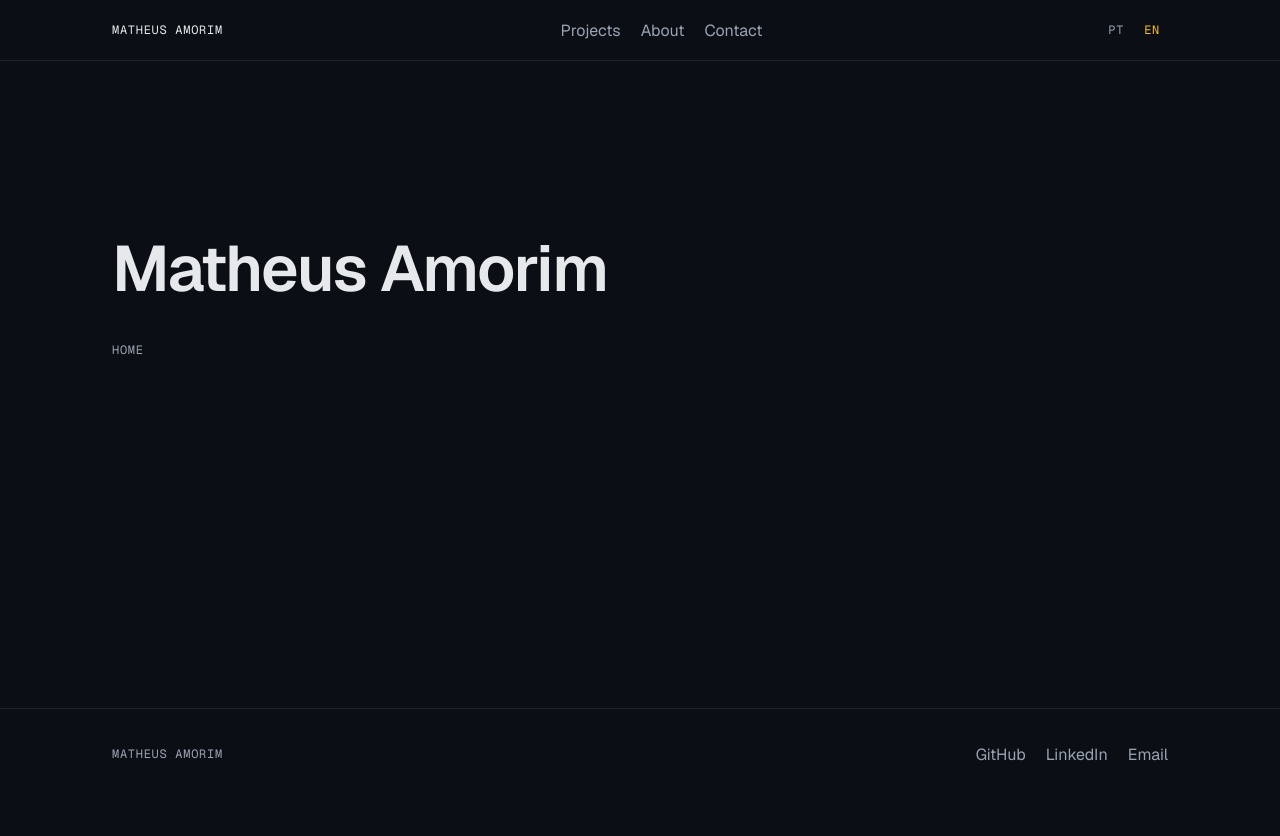
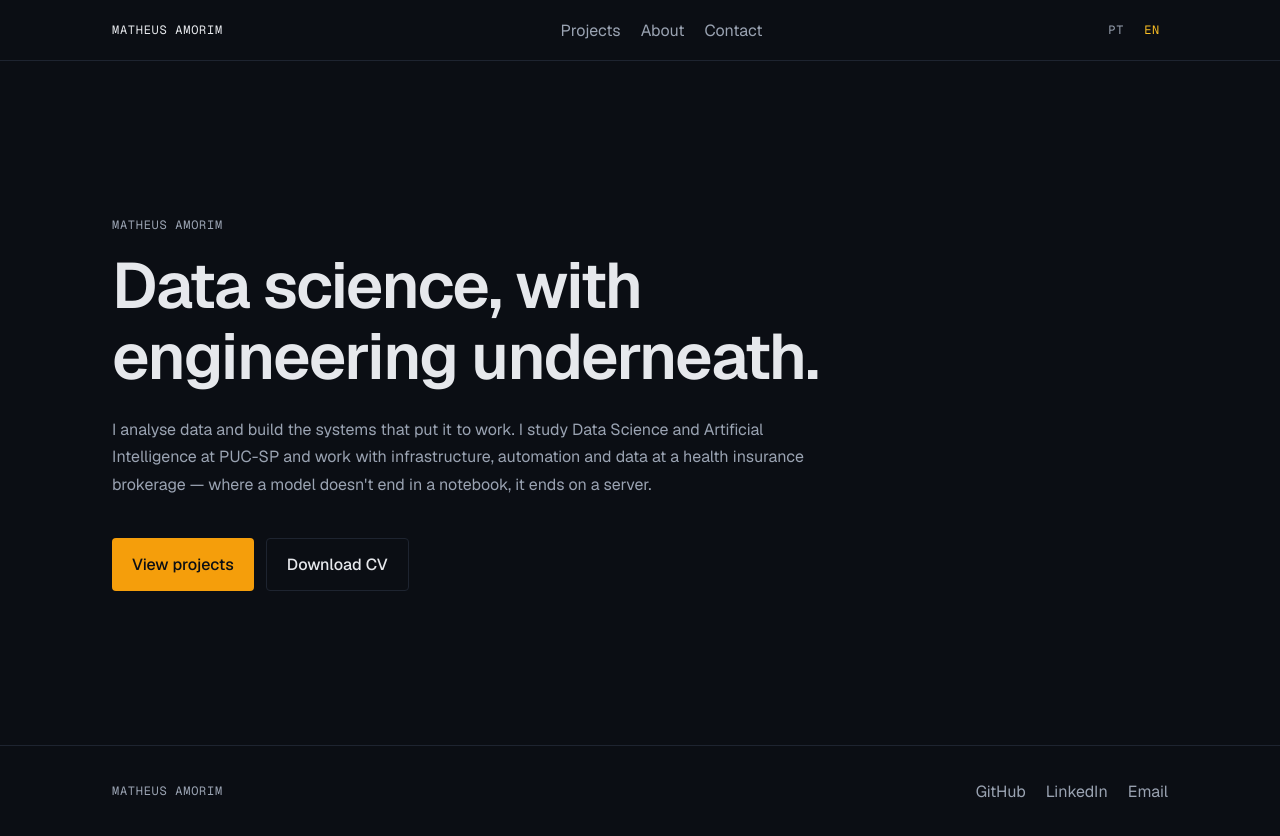
Before and after one commit to MatheusAmorimm/portfolio, a Next.js app: page /en in a window 1280 px wide. Before the commit the page ends 800 px from the top, so only its background shows below. Built offline with nearby package versions, Linux system fonts and the light colour scheme.

Commit message:
feat: add hero section with staggered css entrance

```diff
--- a/src/app/[locale]/page.tsx
+++ b/src/app/[locale]/page.tsx
@@ -1,16 +1,5 @@
-import { useTranslations } from "next-intl";
+import { Hero } from "@/components/sections/Hero";
 
 export default function HomePage() {
-  const t = useTranslations("nav");
-
-  return (
-    <main className="mx-auto w-full max-w-(--width-container) px-(--space-gutter) py-(--space-section)">
-      <h1 className="font-display text-display font-semibold tracking-tight">
-        Matheus Amorim
-      </h1>
-      <p className="mt-4 font-mono text-label uppercase tracking-[0.06em] text-muted">
-        {t("home")}
-      </p>
-    </main>
-  );
+  return <Hero />;
 }
--- a/src/app/globals.css
+++ b/src/app/globals.css
@@ -62,6 +62,26 @@ body {
 }
 
 /*
+ * Cascata de entrada do hero: headline → parágrafo → CTAs.
+ * CSS puro por decisão técnica, não por economia: o hero contém o LCP,
+ * e animá-lo por JavaScript faria o LCP esperar a hidratação.
+ */
+@keyframes hero-rise {
+  from {
+    opacity: 0;
+    transform: translateY(12px);
+  }
+  to {
+    opacity: 1;
+    transform: none;
+  }
+}
+
+.hero-rise {
+  animation: hero-rise var(--duration-hero) var(--ease) backwards;
+}
+
+/*
  * prefers-reduced-motion DESATIVA a animação, não a reduz.
  * As variantes de JS são tratadas separadamente com useReducedMotion().
  */
--- /dev/null
+++ b/src/components/sections/Hero.tsx
@@ -0,0 +1,44 @@
+import { useTranslations } from "next-intl";
+import { Button } from "@/components/ui/Button";
+import { Container } from "@/components/ui/Container";
+
+export function Hero() {
+  const t = useTranslations("hero");
+
+  return (
+    <section className="py-(--space-section)">
+      <Container>
+        <p
+          className="hero-rise font-mono text-label uppercase tracking-[0.06em] text-muted"
+          style={{ animationDelay: "0ms" }}
+        >
+          {t("name")}
+        </p>
+
+        <h1
+          className="hero-rise mt-4 max-w-[20ch] font-display text-display font-semibold leading-[1.1] tracking-tight text-balance"
+          style={{ animationDelay: "80ms" }}
+        >
+          {t("headline")}
+        </h1>
+
+        <p
+          className="hero-rise mt-6 max-w-(--width-prose) text-muted"
+          style={{ animationDelay: "160ms" }}
+        >
+          {t("paragraph")}
+        </p>
+
+        <div
+          className="hero-rise mt-10 flex flex-wrap gap-3"
+          style={{ animationDelay: "240ms" }}
+        >
+          <Button href="/projetos">{t("ctaProjects")}</Button>
+          <Button href="/sobre" variant="secondary">
+            {t("ctaCv")}
+          </Button>
+        </div>
+      </Container>
+    </section>
+  );
+}
--- a/src/content/i18n/en.json
+++ b/src/content/i18n/en.json
@@ -1,4 +1,11 @@
 {
+  "hero": {
+    "name": "Matheus Amorim",
+    "headline": "Data science, with engineering underneath.",
+    "paragraph": "I analyse data and build the systems that put it to work. I study Data Science and Artificial Intelligence at PUC-SP and work with infrastructure, automation and data at a health insurance brokerage — where a model doesn't end in a notebook, it ends on a server.",
+    "ctaProjects": "View projects",
+    "ctaCv": "Download CV"
+  },
   "nav": {
     "home": "Home",
     "mainNavigation": "Main navigation",
--- a/src/content/i18n/pt.json
+++ b/src/content/i18n/pt.json
@@ -1,4 +1,11 @@
 {
+  "hero": {
+    "name": "Matheus Amorim",
+    "headline": "Ciência de dados com pé na engenharia.",
+    "paragraph": "Analiso dados e construo o sistema que os coloca em uso. Curso Ciência de Dados e Inteligência Artificial na PUC-SP e trabalho com infraestrutura, automação e dados numa corretora de planos de saúde — onde o modelo não termina no notebook, termina no servidor.",
+    "ctaProjects": "Ver projetos",
+    "ctaCv": "Baixar currículo"
+  },
   "nav": {
     "home": "Início",
     "mainNavigation": "Navegação principal",
```
